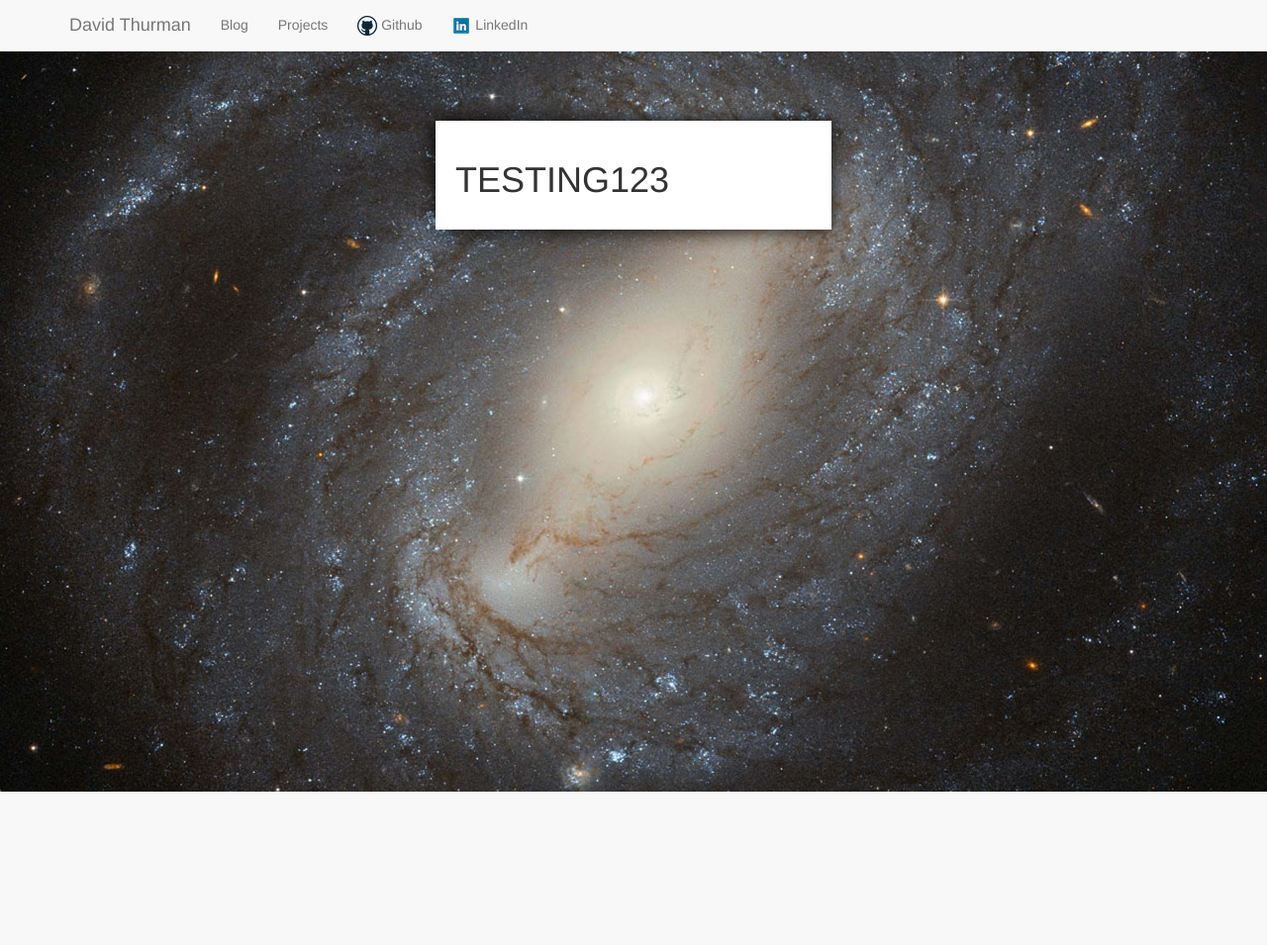
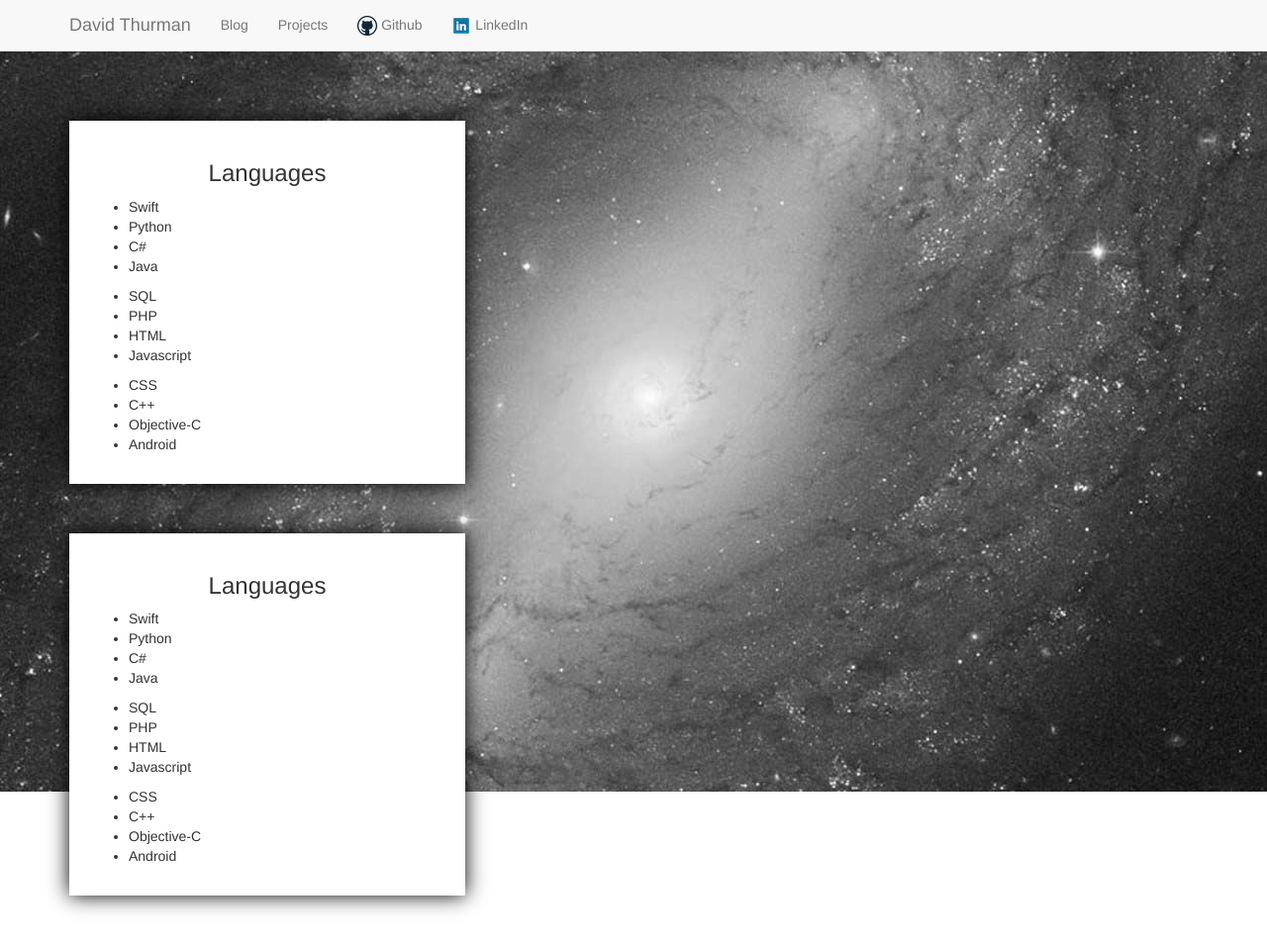
Before and after one commit to davidthurman/My-Website, a Django app: page / in a window 1280 px wide. Shown: the whole page at 99% size. Before the commit the page ends 800 px from the top, so only its background shows below. Run offline with Django 3.2, Linux system fonts and the light colour scheme; some libraries are stand-ins or nearby versions.

Commit message:
Updated background

```diff
--- a/blog/static/css/index.css
+++ b/blog/static/css/index.css
@@ -34,6 +34,7 @@ img.homescreenPic {
     padding: 20px;
     background: white;
     box-shadow: 0 0 20px black;
+    overflow:auto;
 }
 .pageWrap {
     position: relative;
@@ -51,7 +52,7 @@ html {
   -o-background-size: cover;
   background-size: cover;
 }
-img.bg {
+.bg {
   /* Set rules to fill background */
   min-height: 100%;
   min-width: 1024px;
@@ -64,8 +65,17 @@ img.bg {
   position: fixed;
   top: 0;
   left: 0;
+
+  background: url(background.jpg) no-repeat center center fixed;
+
+  transition: all 1s ease;
+  -webkit-filter: grayscale(100%);
+  filter: grayscale(100%);
 }
-
+.bg:hover{
+  -webkit-filter:grayscale(0%);
+  filter(grayscale(0%);
+}
 @media screen and (max-width: 1024px) { /* Specific to this particular image */
   img.bg {
     left: 50%;
--- a/blog/templates/blog/index.html
+++ b/blog/templates/blog/index.html
@@ -7,9 +7,67 @@
 
 {% block content %}
 <div class="backgroundWrapper">
-	<img src="{% static "images/background.jpg" %}" class="bg">
+	<div class="bg"/>
 </div>
-<div class="contentWrapper">
-	<h1>TESTING123</h1>
+<div style="margin-left: auto;margin-right:auto">
+	<div style="float:left;">
+	<div class="contentWrapper" >
+		<h3 style="text-align: center">Languages</h3>
+		<div class="skillsList">
+				      		<ul>
+					      		<li>Swift</li>
+					      		<li>Python</li>
+					      		<li>C#</li>
+					      		<li>Java</li>
+					      	</ul>
+				      	</div>
+				      	<div class="skillsList">
+				      		<ul>
+				      			<li>SQL</li>
+				      			<li>PHP</li>
+				      			<li>HTML</li>
+				      			<li>Javascript</li>
+
+				      		</ul>
+					    </div>
+					    <div class="skillsList">
+				      		<ul>
+				      			<li>CSS</li>
+				      			<li>C++</li>
+				      			<li>Objective-C</li>
+				      			<li>Android</li>
+				      		</ul>
+					    </div>
+	</div>
+	<div class="contentWrapper" >
+		<h3 style="text-align: center">Languages</h3>
+		<div class="skillsList">
+				      		<ul>
+					      		<li>Swift</li>
+					      		<li>Python</li>
+					      		<li>C#</li>
+					      		<li>Java</li>
+					      	</ul>
+				      	</div>
+				      	<div class="skillsList">
+				      		<ul>
+				      			<li>SQL</li>
+				      			<li>PHP</li>
+				      			<li>HTML</li>
+				      			<li>Javascript</li>
+
+				      		</ul>
+					    </div>
+					    <div class="skillsList">
+				      		<ul>
+				      			<li>CSS</li>
+				      			<li>C++</li>
+				      			<li>Objective-C</li>
+				      			<li>Android</li>
+				      		</ul>
+					    </div>
+	</div>
 </div>
+</div>
+
 {% endblock content %}
```
Also changed, not shown: blog/static/index.css (deleted, +0 -69 lines), blog/static/css/background.jpg (added).
